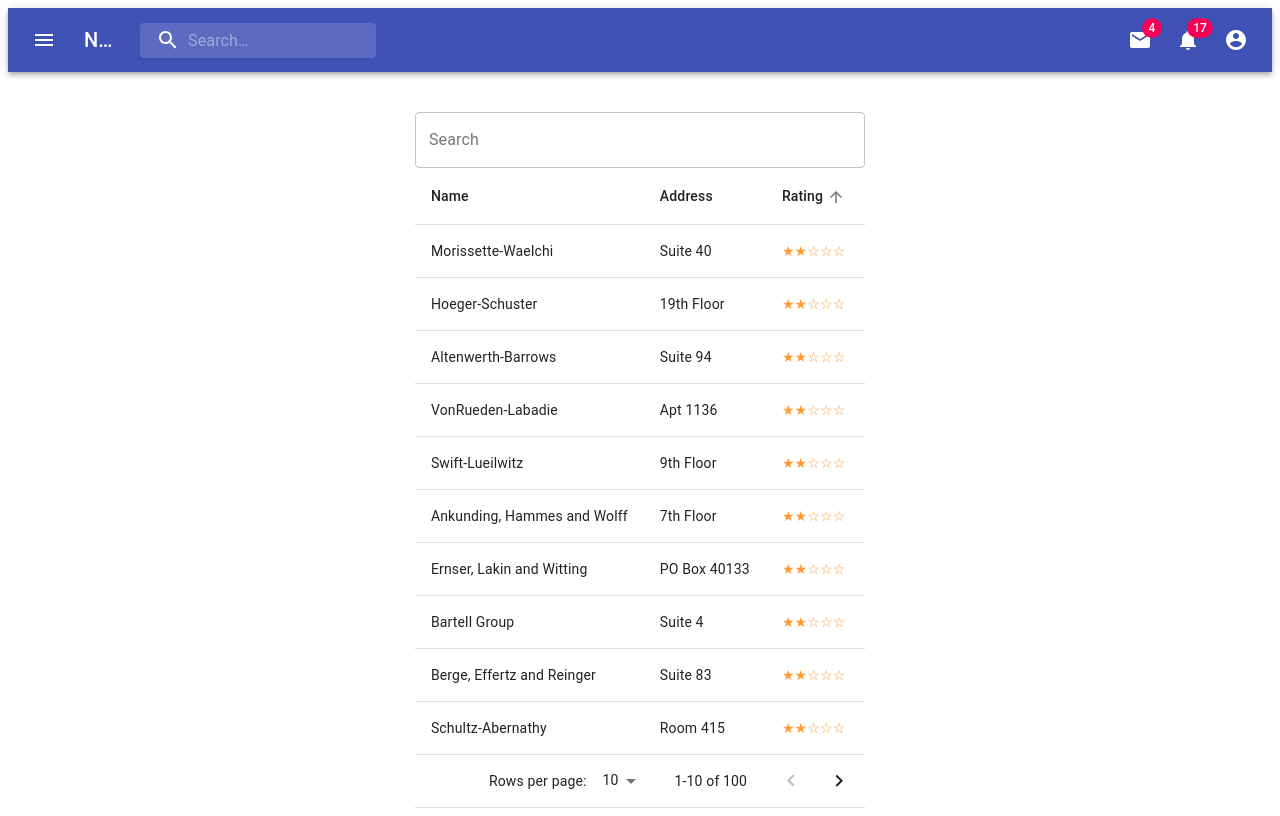
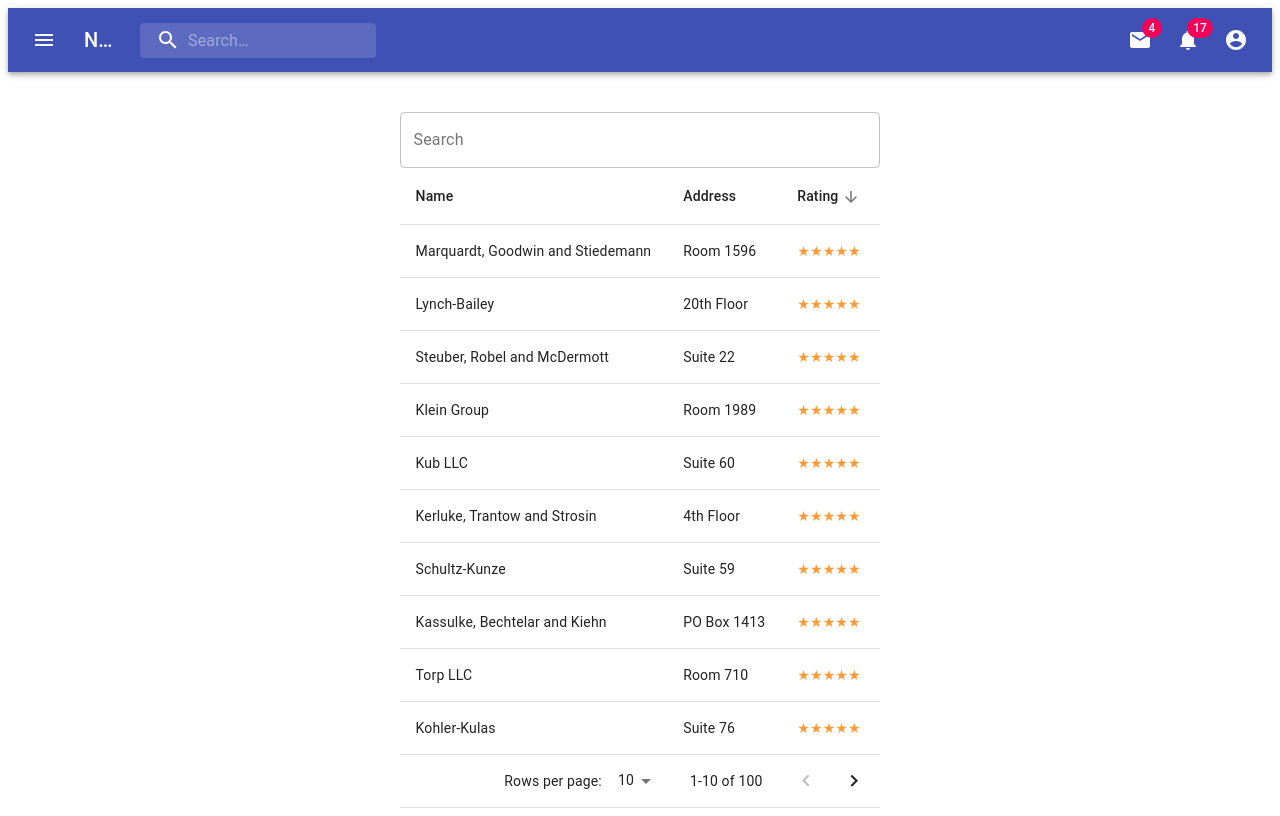
Before and after one commit to CS222-UIUC/course-project-team46, a React (Create React App) app in the folder client/: page / in a window 1280 px wide. Built offline with nearby package versions, Linux system fonts and the light colour scheme.

Commit message:
change defalt sort by decreasing rate

```diff
--- a/client/src/Components/RestaurantList/index.js
+++ b/client/src/Components/RestaurantList/index.js
@@ -7,7 +7,7 @@ import RestaurantListHeader from '../RestaurantListHeader'
 function RestaurantList(props) {
     const { searchText, page, setPage } = props;
     const [rowsPerPage, setRowsPerPage] = useState(10);
-    const [order, setOrder] = useState('asc');
+    const [order, setOrder] = useState('desc');
     const [orderBy, setOrderBy] = useState('rate');
 
     const handleRequestSort = (event, property) => {
```
